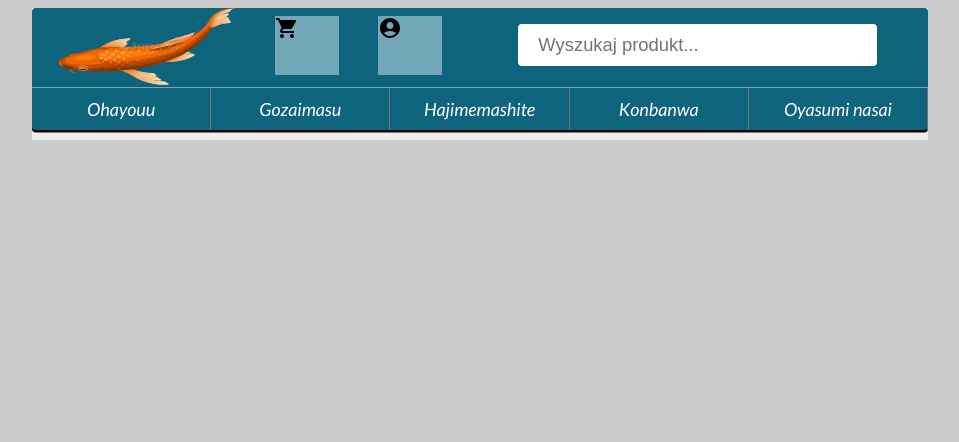
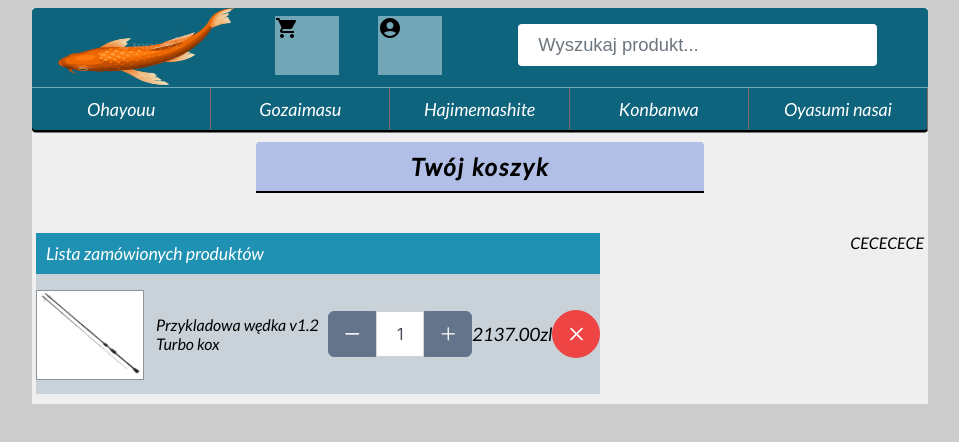
Before and after one commit to Tloku/ZIWG-Projekt, a React (Create React App) app in the folder Frontend/fishing-shop/: page /cart in a window 1280 px wide. Shown: the top 442 px of the page, without its empty margins (160-1119 px from the left). Built offline with nearby package versions, Linux system fonts and the light colour scheme.

Commit message:
Started working on Cart page

```diff
--- a/Frontend/fishing-shop/src/App.js
+++ b/Frontend/fishing-shop/src/App.js
@@ -4,6 +4,7 @@ import Navbar from "./components/navbar/Navbar";
 import Product from "./components/product/Product";
 import Searchbar from "./components/searchbar/Searchbar";
 import ProductListPage from "./pages/product-list-page/ProductListPage";
+import CartPage from "./pages/cart-page/CartPage";
 
 function App() {
   let price = "2137.00zł";
@@ -21,6 +22,7 @@ function App() {
             path="/products/:category"
             element={<ProductListPage />}
           ></Route>
+          <Route path="/cart" element={<CartPage />}></Route>
         </Routes>
       </div>
       <div className="footer"></div>
--- /dev/null
+++ b/Frontend/fishing-shop/src/components/cart-price-summary/CartPriceSummary.js
@@ -0,0 +1,7 @@
+import "../cart-price-summary/cartPriceSummary.css";
+
+const CartPriceSummary = () => {
+  return <div className="cart-price-summary-container">CECECECE</div>;
+};
+
+export default CartPriceSummary;
--- /dev/null
+++ b/Frontend/fishing-shop/src/components/cart-price-summary/cartPriceSummary.css
@@ -0,0 +1,3 @@
+.cart-price-summary-container {
+    width: 100%;
+}
--- a/Frontend/fishing-shop/src/components/navbar/navbar.css
+++ b/Frontend/fishing-shop/src/components/navbar/navbar.css
@@ -26,7 +26,7 @@ nav ul li {
 
 nav li:hover {
     background-color: #177f9f;
-    color: #cdba6d
+    color: #cdba6d;
 }
 
 @media screen and (min-width: 750px) {
--- /dev/null
+++ b/Frontend/fishing-shop/src/components/products-in-cart-list/ProductsInCartList.js
@@ -0,0 +1,17 @@
+import "../products-in-cart-list/productsInCartList.css";
+import ProductsInCartListRow from "./products-in-cart-list-row/ProductsInCartListRow";
+
+const ProductsInCartList = () => {
+  return (
+    <div className="products-in-cart-list-container">
+      <div className="products-in-cart-list-header">
+        Lista zamówionych produktów
+      </div>
+      <div className="products-in-cart-list-body">
+        <ProductsInCartListRow />
+      </div>
+    </div>
+  );
+};
+
+export default ProductsInCartList;
--- /dev/null
+++ b/Frontend/fishing-shop/src/components/products-in-cart-list/products-in-cart-list-row/ProductsInCartListRow.js
@@ -0,0 +1,51 @@
+import "../products-in-cart-list-row/productsInCartListRow.css";
+import { InputNumber } from "primereact/inputnumber";
+import { useState } from "react";
+import { Button } from "primereact/button";
+
+const ProductsInCartListRow = () => {
+  const [productQuantity, setProductQuantity] = useState(1);
+
+  return (
+    <div className="products-in-cart-list-row-container">
+      <div className="products-cart-list-row-image">
+        <img
+          className="product-in-cart-row-img"
+          src={require("../../../assets/example-fishing-rod.png")} //TODO change that so logo is taken from props
+          alt="Wędka"
+        />
+      </div>
+      <div className="product-in-cart-name">
+        Przykladowa wędka v1.2 Turbo kox
+      </div>
+
+      <div className="product-in-cart-quantity">
+        <InputNumber
+          inputId="horizontal"
+          value={productQuantity}
+          inputStyle={{ width: "3em", textAlign: "center" }}
+          onValueChange={(e) => setProductQuantity(e.value)}
+          showButtons
+          buttonLayout="horizontal"
+          step={1}
+          incrementButtonIcon="pi pi-plus"
+          decrementButtonIcon="pi pi-minus"
+          decrementButtonClassName="p-button-secondary p-button-sm"
+          incrementButtonClassName="p-button-secondary p-button-sm"
+        />
+      </div>
+
+      <div className="product-in-cart-price">2137.00zl</div>
+
+      <div className="product-remove-from-cart-button">
+        <Button
+          icon="pi pi-times"
+          className="p-button-rounded p-button-danger"
+          aria-label="Cancel"
+        />
+      </div>
+    </div>
+  );
+};
+
+export default ProductsInCartListRow;
--- /dev/null
+++ b/Frontend/fishing-shop/src/components/products-in-cart-list/products-in-cart-list-row/productsInCartListRow.css
@@ -0,0 +1,39 @@
+
+.products-in-cart-list-row-container {
+    display: flex;
+    width: 100%;
+    min-height: 7vh;
+    background-color: #c8d2d8;
+    justify-content: space-evenly;
+}
+
+.products-cart-list-row-image {
+    max-width: 15vh;
+    max-height: 15vh;
+}
+
+.product-in-cart-row-img {
+    width: 90%;
+    aspect-ratio: 6 / 5;
+    margin: 2vh auto;
+    border: 1px solid #8b969c;
+}
+
+.product-in-cart-name {
+    margin: auto 0;
+}
+
+.product-in-cart-quantity {
+    width: 20vh;
+    margin: auto 0;
+}
+
+.product-in-cart-price {
+    margin: auto 0;
+    max-width: 15vh;
+    font-size: 1.15em;
+}
+
+.product-remove-from-cart-button {
+    margin: auto 0;
+}
--- /dev/null
+++ b/Frontend/fishing-shop/src/components/products-in-cart-list/productsInCartList.css
@@ -0,0 +1,21 @@
+
+
+.products-in-cart-list-container {
+    display: flex;
+    width: 70%;
+    flex-wrap: wrap;
+    justify-content: center;
+}
+
+
+.products-in-cart-list-header {
+    padding: 10px 10px;
+    font-size: 1.1em;
+    width: 100%;
+    background-color: #1f91b3;
+    color: white;
+}
+
+.products-in-cart-list-body {
+    width: 100%;
+}
--- /dev/null
+++ b/Frontend/fishing-shop/src/pages/cart-page/CartPage.js
@@ -0,0 +1,21 @@
+import "../cart-page/cartpage.css";
+import ProductsInCartList from "../../components/products-in-cart-list/ProductsInCartList";
+import CartPriceSummary from "../../components/cart-price-summary/CartPriceSummary";
+
+const CartPage = () => {
+  return (
+    <div className="cart-page-container">
+      <div className="cart-page-title">Twój koszyk</div>
+      <div className="cart-page-content">
+        <div className="cart-page-products-table">
+          <ProductsInCartList />
+        </div>
+        <div className="cart-page-summary-component">
+          <CartPriceSummary />
+        </div>
+      </div>
+    </div>
+  );
+};
+
+export default CartPage;
--- /dev/null
+++ b/Frontend/fishing-shop/src/pages/cart-page/cartpage.css
@@ -0,0 +1,38 @@
+
+.cart-page-container {
+    display: flex;
+    width: 100%;
+    height: max-content;
+    flex-direction: column;
+    gap: 5vh;
+    justify-content: center;
+    align-items: center;
+}
+
+.cart-page-title {
+    margin-top: 1.5vh;
+    background-color: #b1bfe7;
+    border-top-left-radius: 4px;
+    border-top-right-radius: 4px;
+    padding: 10px;
+    width: 50%;
+    border-bottom: 2px solid black;
+    text-align: center;
+    font-size: 1.5em;
+    letter-spacing: 2px;
+    font-weight: 900;
+}
+
+.cart-page-content {
+    display: flex;
+    width: 100%;
+    justify-content: space-around;
+}
+
+.cart-page-products-table {
+    width: 90%;
+}
+
+.cart-page-summary-component {
+
+}
```
